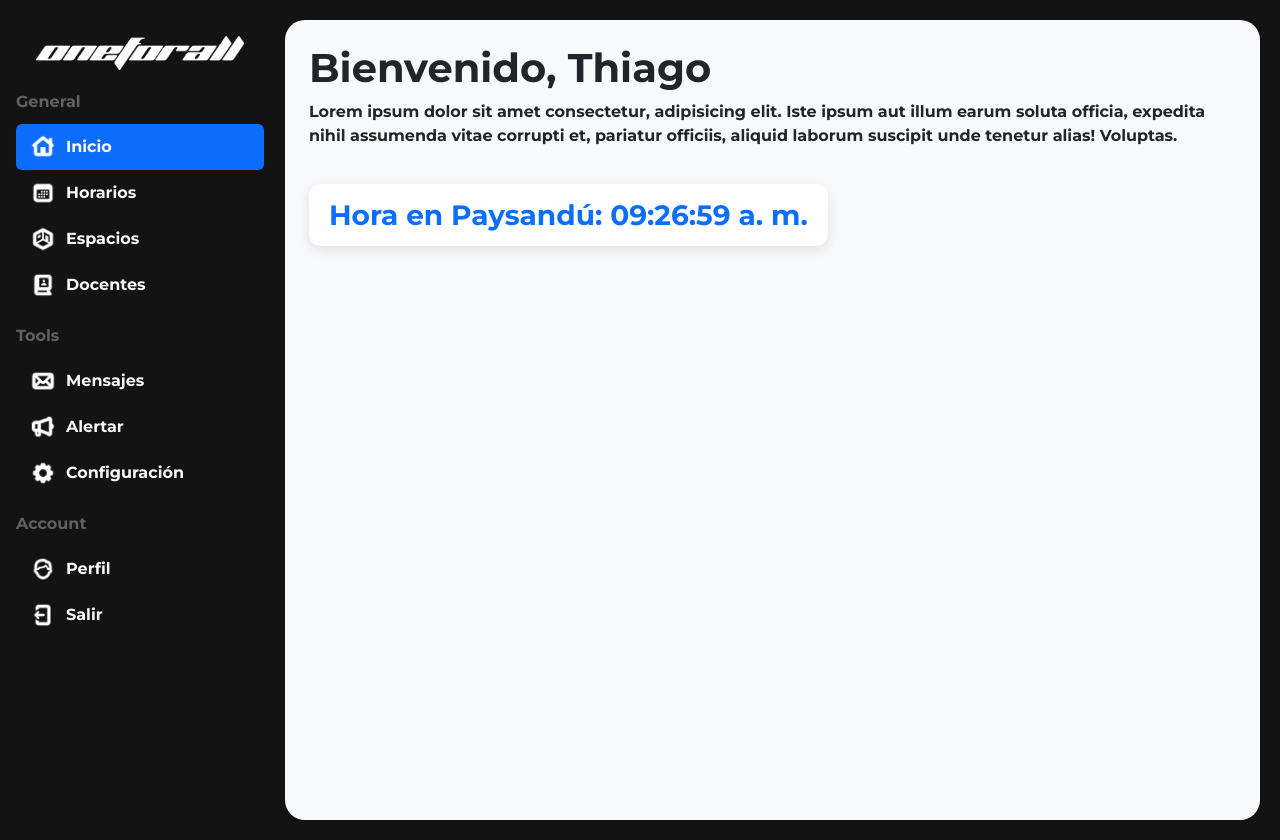
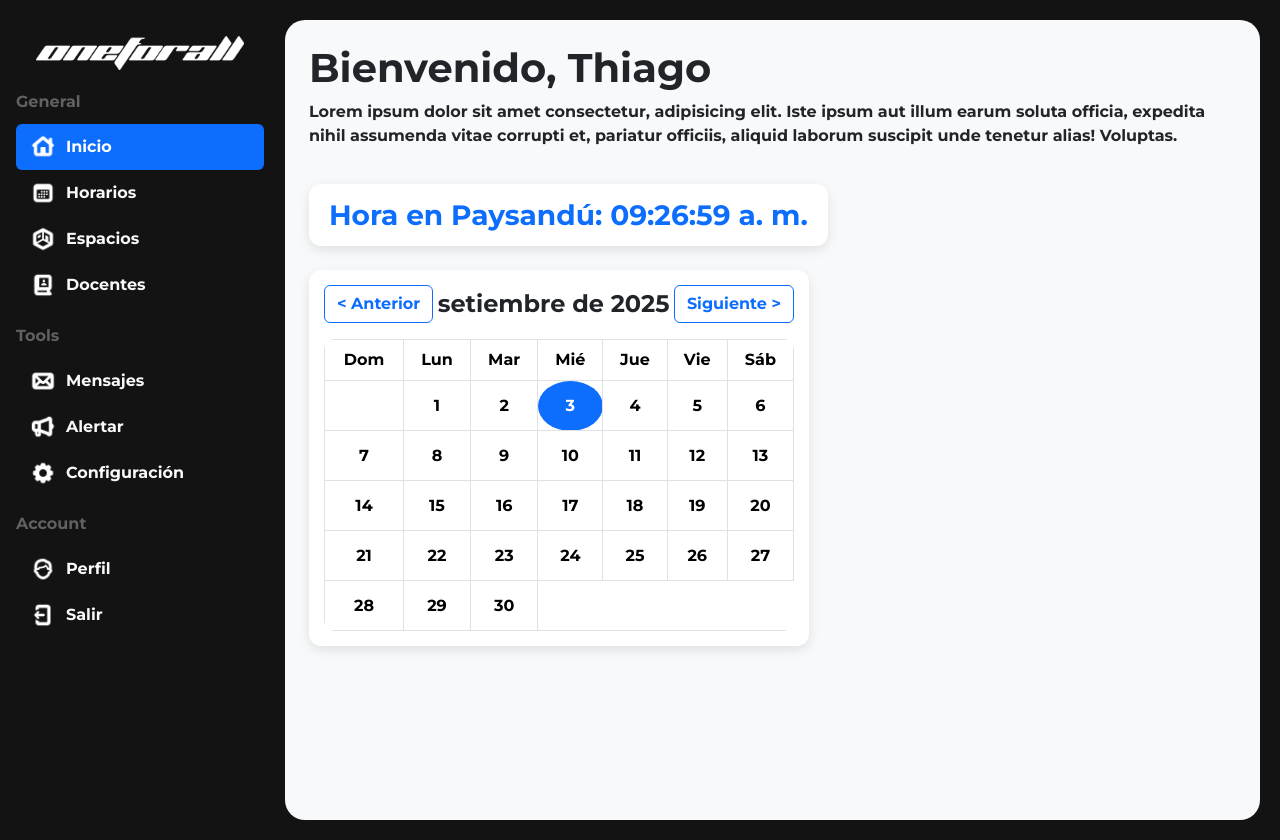
Before and after one commit to theodonzio/oneforall_2025, a PHP site: page /php/index.php in a window 1280 px wide. Run offline with PHP 8.4, Linux system fonts and the light colour scheme.

Commit message:
agregue calendario

```diff
--- a/css/style.css
+++ b/css/style.css
@@ -258,3 +258,32 @@ ul p{
   display: inline-block;
   box-shadow: 0px 4px 12px rgba(0,0,0,0.1);
 }
+
+#calendario {
+  max-width: 500px;
+  background: #fff;
+  border-radius: 12px;
+  padding: 15px;
+  box-shadow: 0px 4px 12px rgba(0,0,0,0.1);
+}
+
+#calendario table {
+  margin: 0;
+  border-radius: 10px;
+  overflow: hidden;
+}
+
+#calendario th {
+  text-transform: capitalize;
+}
+
+#calendario td {
+  height: 50px;
+  vertical-align: middle;
+  cursor: pointer;
+  border-radius: 8px;
+}
+
+#calendario td:hover {
+  background-color: #f0f0f0;
+}
--- a/js/app.js
+++ b/js/app.js
@@ -21,3 +21,78 @@ function actualizarReloj() {
 // actualizar cada segundo
 setInterval(actualizarReloj, 1000);
 actualizarReloj();
+// ==========================
+// Calendario interactivo
+// ==========================
+
+let fechaHoy = new Date();
+let mesActual = fechaHoy.getMonth();
+let anioActual = fechaHoy.getFullYear();
+
+function generarCalendario(mes, anio) {
+  const diasSemana = ["Dom", "Lun", "Mar", "Mié", "Jue", "Vie", "Sáb"];
+  const primerDiaMes = new Date(anio, mes, 1);
+  const ultimoDiaMes = new Date(anio, mes + 1, 0).getDate();
+
+  let html = `<div class="d-flex justify-content-between align-items-center mb-3">
+                <button class="btn btn-outline-primary" id="prevMes">&lt; Anterior</button>
+                <h4 class="m-0">${primerDiaMes.toLocaleString("es-UY", { month: "long", year: "numeric" })}</h4>
+                <button class="btn btn-outline-primary" id="sigMes">Siguiente &gt;</button>
+              </div>`;
+
+  html += `<table class="table table-bordered text-center">`;
+  html += `<thead><tr>`;
+
+  // cabecera días
+  for (let dia of diasSemana) {
+    html += `<th>${dia}</th>`;
+  }
+  html += `</tr></thead><tbody><tr>`;
+
+  // espacios vacíos antes del primer día
+  for (let i = 0; i < primerDiaMes.getDay(); i++) {
+    html += `<td></td>`;
+  }
+
+  // días del mes
+  for (let dia = 1; dia <= ultimoDiaMes; dia++) {
+    let fechaIterada = new Date(anio, mes, dia);
+    let hoy = new Date();
+
+    let claseHoy =
+      dia === hoy.getDate() && mes === hoy.getMonth() && anio === hoy.getFullYear()
+        ? "bg-primary text-white rounded-circle"
+        : "";
+
+    if ((primerDiaMes.getDay() + dia - 1) % 7 === 0) {
+      html += `</tr><tr>`;
+    }
+    html += `<td class="${claseHoy}">${dia}</td>`;
+  }
+
+  html += `</tr></tbody></table>`;
+
+  document.getElementById("calendario").innerHTML = html;
+
+  // eventos de navegación
+  document.getElementById("prevMes").addEventListener("click", () => {
+    mesActual--;
+    if (mesActual < 0) {
+      mesActual = 11;
+      anioActual--;
+    }
+    generarCalendario(mesActual, anioActual);
+  });
+
+  document.getElementById("sigMes").addEventListener("click", () => {
+    mesActual++;
+    if (mesActual > 11) {
+      mesActual = 0;
+      anioActual++;
+    }
+    generarCalendario(mesActual, anioActual);
+  });
+}
+
+// Mostrar mes actual
+generarCalendario(mesActual, anioActual);
--- a/php/index.php
+++ b/php/index.php
@@ -91,7 +91,10 @@
     <p>Lorem ipsum dolor sit amet consectetur, adipisicing elit. Iste ipsum aut illum earum soluta officia, expedita nihil assumenda vitae corrupti et, pariatur officiis, aliquid laborum suscipit unde tenetur alias! Voluptas.</p>
 
  <div id="reloj" class="fs-3 fw-bold text-primary"></div>
-  </main>
+<!-- Calendario interactivo -->
+<div id="calendario" class="mt-4"></div>
+
+</main>
 
   <!-- Bootstrap Bundle JS (dropdown y tooltip) -->
   <script src="https://cdn.jsdelivr.net/npm/bootstrap@5.3.7/dist/js/bootstrap.bundle.min.js" integrity="sha384-ndDqU0Gzau9qJ1lfW4pNLlhNTkCfHzAVBReH9diLvGRem5+R9g2FzA8ZGN954O5Q" crossorigin="anonymous" ></script>
```
